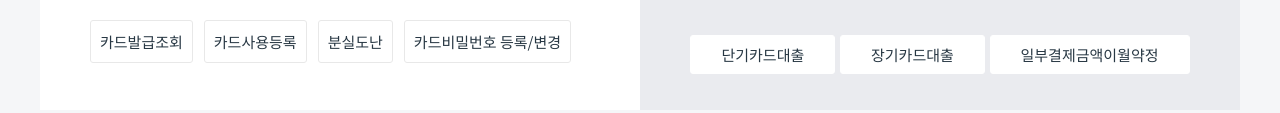
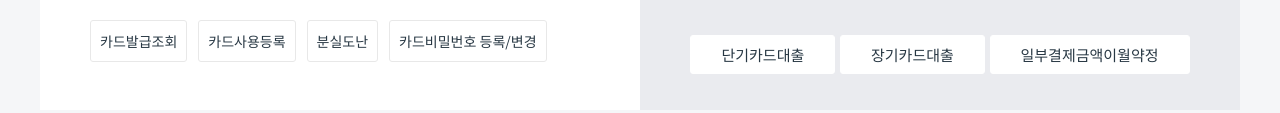
Before and after one commit to ilokids/hanacard, a plain HTML site: page card1/index.html in a window 1280 px wide. Shown: the part 754-867 px from the top of the page. Drawn offline with Linux system fonts and the light colour scheme; a web font is replaced by a local one.

Commit message:
20171212

```diff
--- a/card1/css/style.css
+++ b/card1/css/style.css
@@ -107,7 +107,7 @@ li.gr2 a i {padding-left: 4px;}
 .card_img .card_link ul {overflow: hidden;}
 .card_img .card_link li {float: left; margin-left: 11px;  }
 .card_img .card_link li:first-child {margin-left: 0;}
-.card_img .card_link li a {border: 1px solid #e8e8e8; padding: 10px 9px; box-sizing: border-box; display: block; font-size: 15px; text-align: center; border-radius: 3px; transition: all 0.3s ease;  }
+.card_img .card_link li a {border: 1px solid #e8e8e8; padding: 10px 9px; box-sizing: border-box; display: block; font-size: 14px; text-align: center; border-radius: 3px; transition: all 0.3s ease;  }
 .card_img .card_link li a:hover {border-color: #666;}
 
 /* card desc */
```
